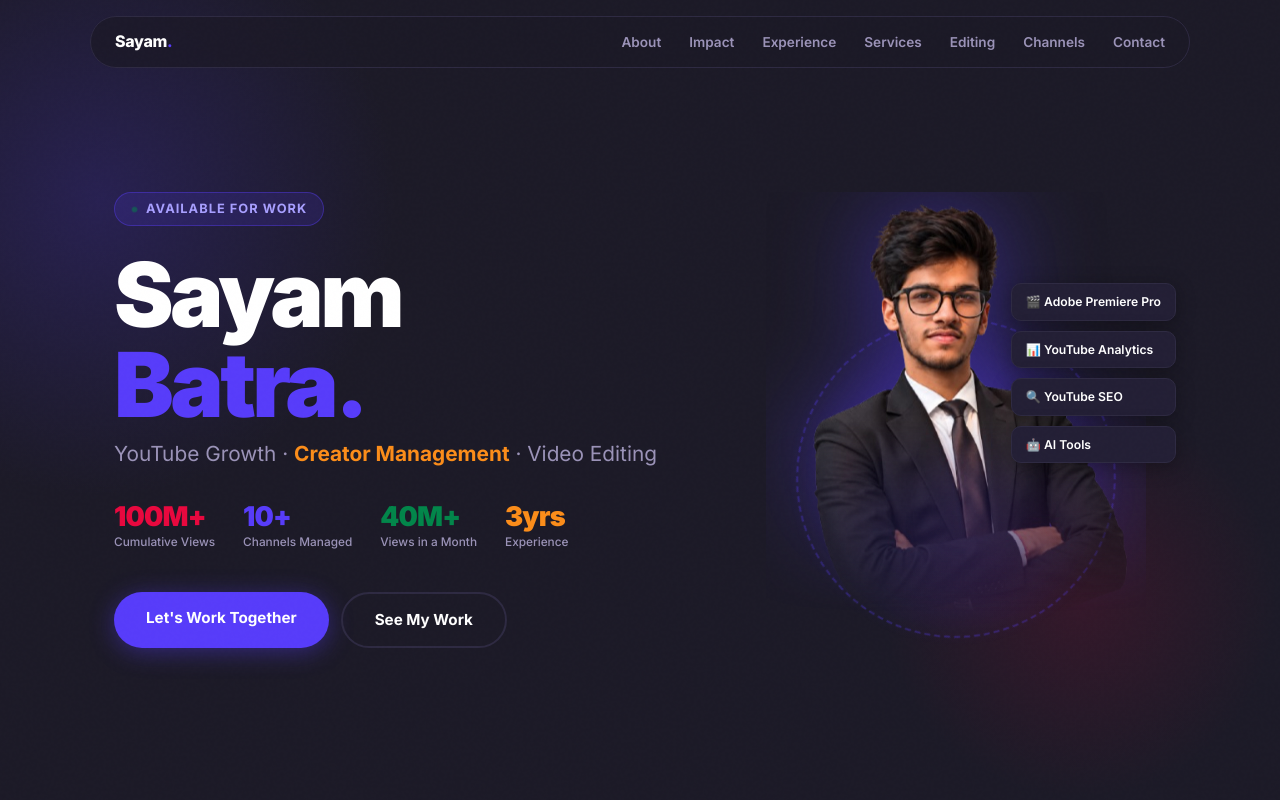
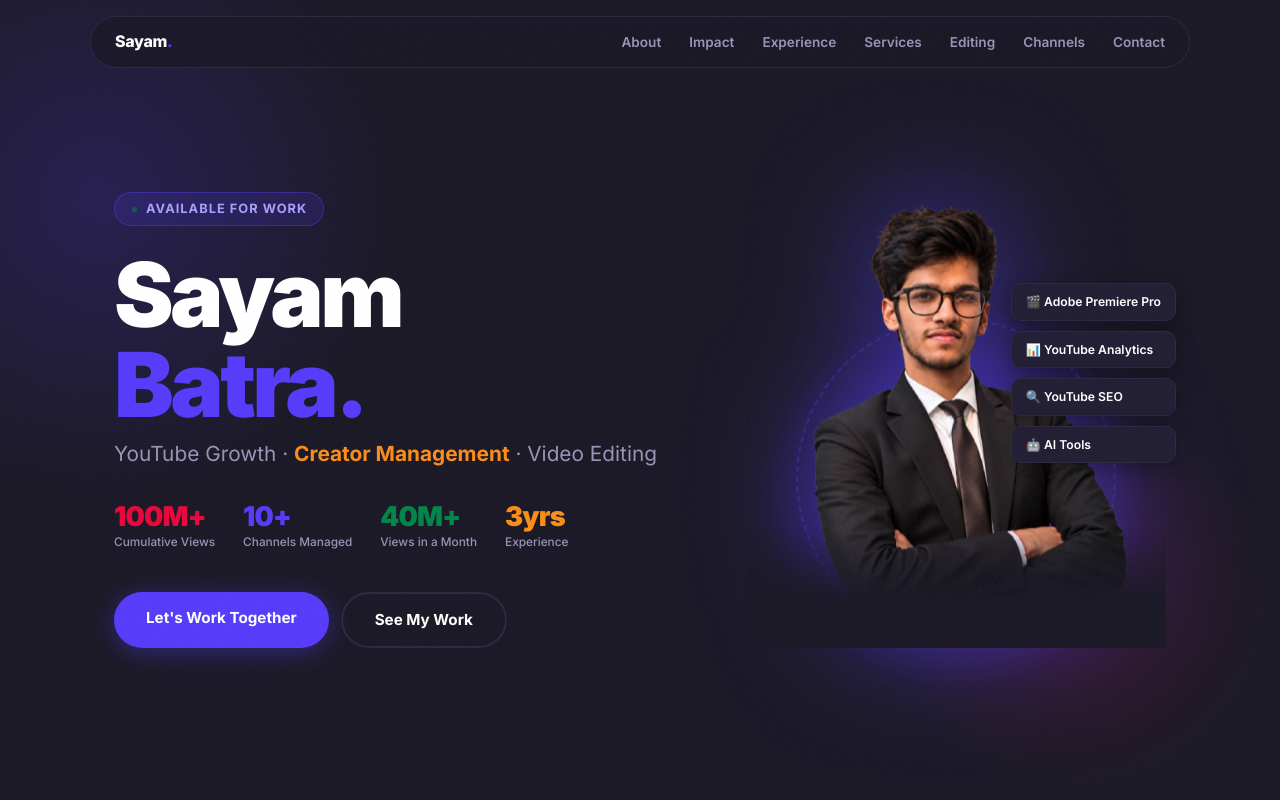
Before and after one commit to thesayambatra/sayam-portfolio, a React (Vite) app in the folder portfolio/: page / in a window 1280 px wide. Shown: the top 800 px of the page. Built offline with nearby package versions, Linux system fonts and the light colour scheme.

Commit message:
fix photo bottom blend with gradient overlay

```diff
--- a/portfolio/src/components/Hero.css
+++ b/portfolio/src/components/Hero.css
@@ -117,12 +117,23 @@
 /* glowing background behind photo */
 .hero-photo-glow {
   position: absolute;
-  width: 340px; height: 340px;
+  width: 420px; height: 420px;
   border-radius: 50%;
-  background: radial-gradient(circle, rgba(87,60,250,0.35) 0%, transparent 70%);
-  bottom: 0;
+  background: radial-gradient(circle, rgba(87,60,250,0.5) 0%, transparent 65%);
+  bottom: -60px;
   left: 50%;
   transform: translateX(-50%);
+  pointer-events: none;
+}
+
+/* solid bottom cover to hide legs bleeding */
+.hero-photo-wrap::after {
+  content: '';
+  position: absolute;
+  bottom: 0; left: 0; right: 0;
+  height: 120px;
+  background: linear-gradient(to top, var(--bg) 40%, transparent 100%);
+  z-index: 2;
   pointer-events: none;
 }
 
@@ -151,10 +162,9 @@
   max-width: 380px;
   height: auto;
   object-fit: contain;
-  object-position: bottom;
-  filter: drop-shadow(0 0 50px rgba(87,60,250,0.5));
+  display: block;
+  filter: drop-shadow(0 0 60px rgba(87,60,250,0.6));
   animation: float-photo 5s ease-in-out infinite;
-  display: block;
 }
 
 .hero-photo-fade {
@@ -162,8 +172,6 @@
   z-index: 1;
   width: 100%;
   max-width: 380px;
-  -webkit-mask-image: linear-gradient(to bottom, black 50%, transparent 92%);
-  mask-image: linear-gradient(to bottom, black 50%, transparent 92%);
 }
 
 @keyframes float-photo {
```
Also changed, not shown: portfolio/public/profile-1.png (added).
